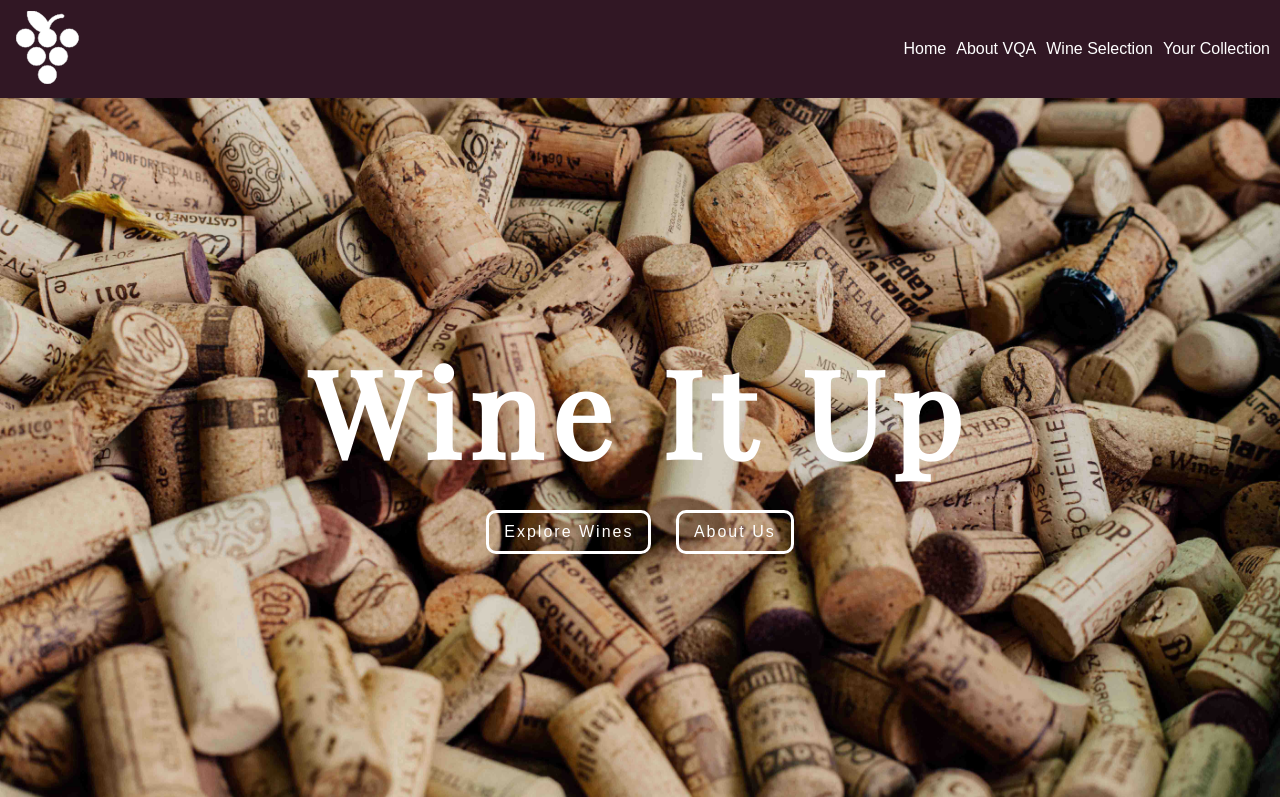
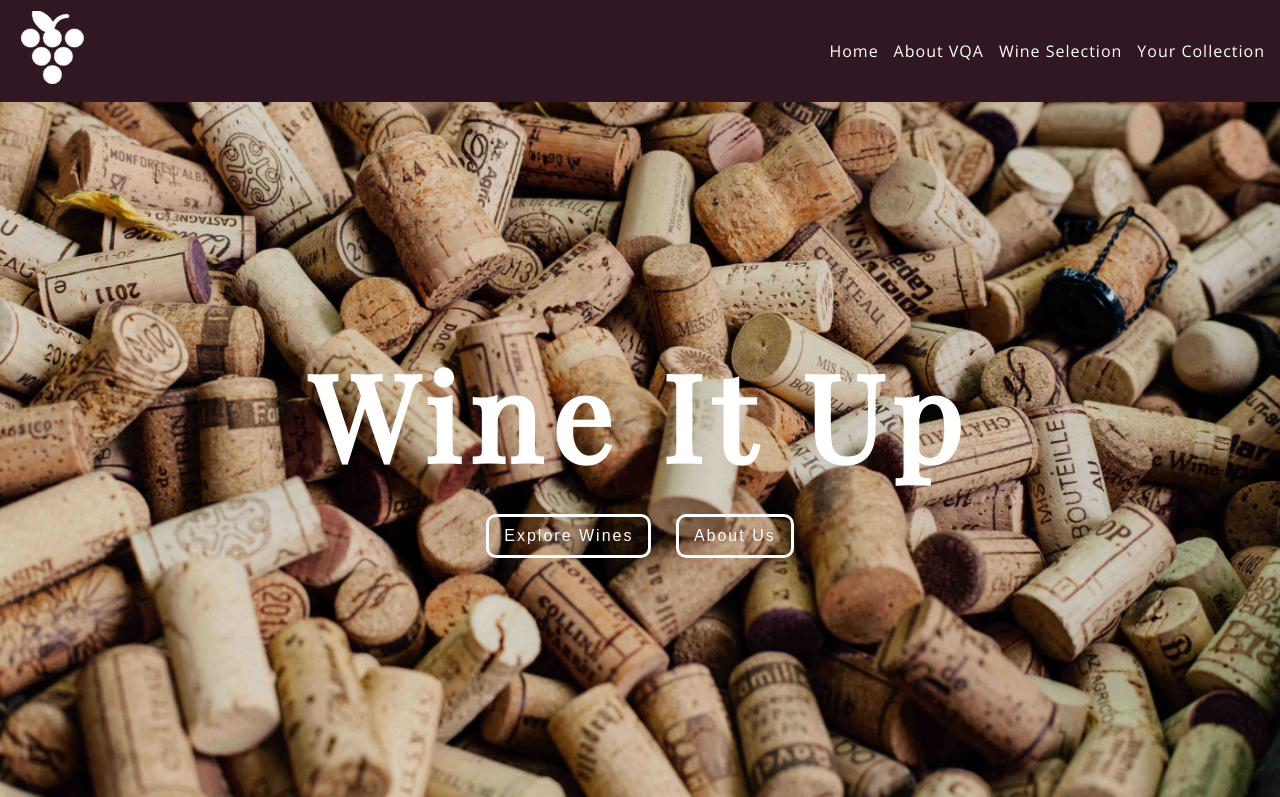
Before and after one commit to dwu5tc/hy-p5, a website: page index.html in a window 1280 px wide. Shown: the top 797 px of the page. Drawn offline with nearby package versions, Linux system fonts and the light colour scheme; files that its build step writes are made by us from their sources; no server answers.

Commit message:
Here is just a little update

```diff
--- a/dev/styles/partials/_header.scss
+++ b/dev/styles/partials/_header.scss
@@ -23,7 +23,7 @@ ul{
 
 nav{
 	background-color: $darkPlum;
-	padding: 10px;
+	padding: 10px 15px;
 	.nav-bar__left{
 		float: left;
 	}
@@ -40,12 +40,15 @@ ul.nav-bar__right__links{
 .nav-bar__right__links li{
 	position:relative;
 	top: 100%;
-	margin-right: 10px;
+	margin-right: 15px;
 	&:last-of-type{
 		margin-right: 0;
 	}
 	a{
 		color: white;
+		font-family: $bodyFont;
+		letter-spacing: 1px;
+
 	}
 }
 
```
